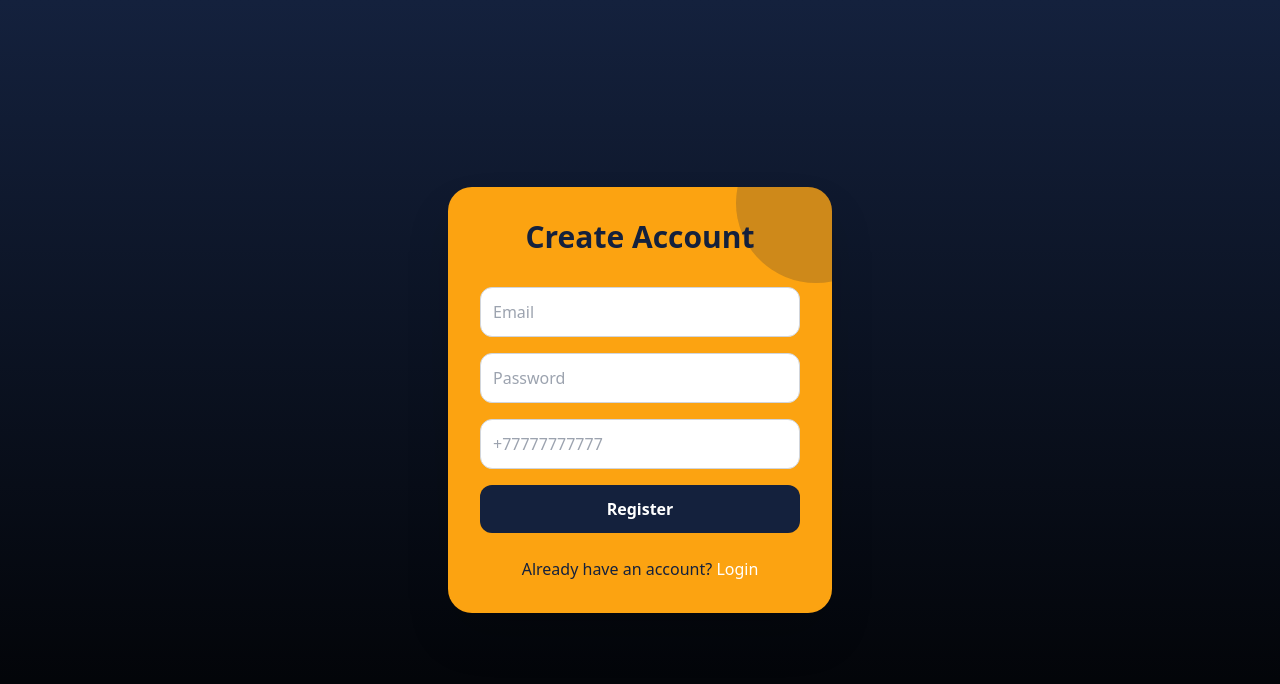
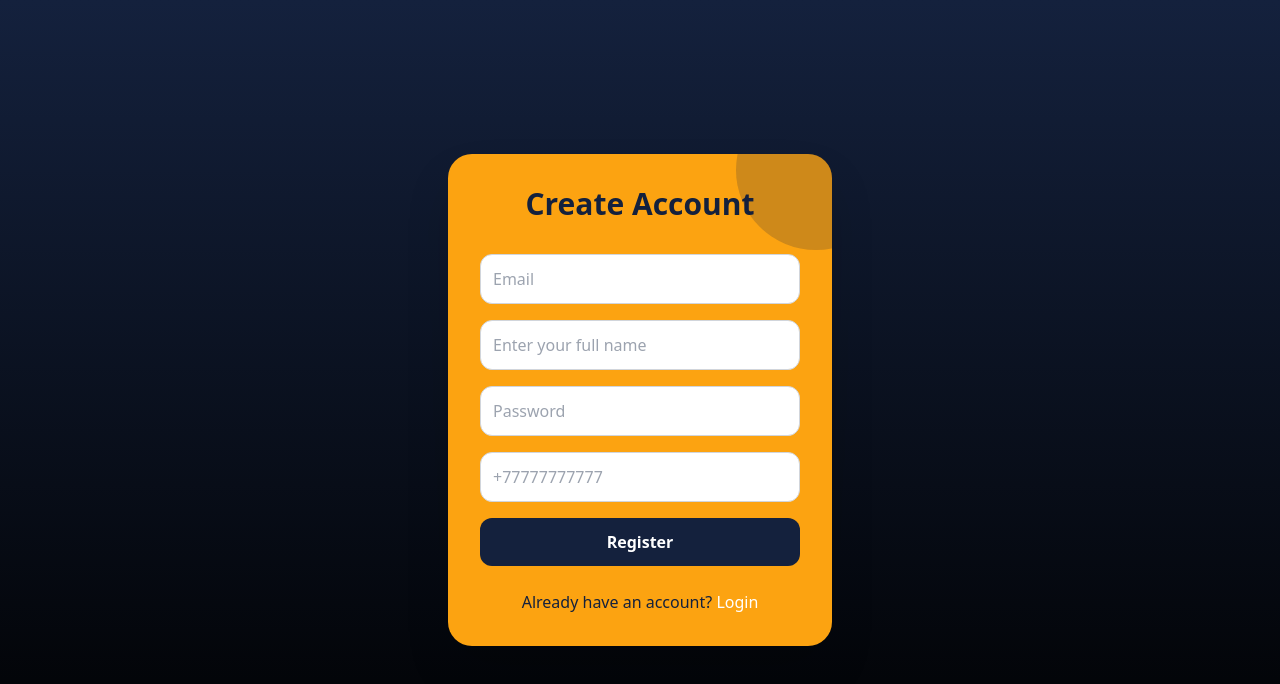
Before and after one commit to Ali-na-abaya/B2B, a Nuxt app: page /register in a window 1280 px wide. Shown: the top 684 px of the page. Built offline with nearby package versions, Linux system fonts and the light colour scheme.

Commit message:
описание изменений

```diff
--- a/composables/useAuth.js
+++ b/composables/useAuth.js
@@ -26,12 +26,12 @@ export const useAuth = () => {
     }
   };
 
-  const register = async (email, password, phoneNumber) => {
+  const register = async (email, fullName, password, phoneNumber) => {
     try {
       const data = await $fetch("/auth/register", {
         baseURL: config.public.apiBase,
         method: "POST",
-        body: { email, password, phoneNumber },
+        body: { email, fullName, password, phoneNumber },
       });
 
       if (data?.accessToken) {
--- a/pages/register.vue
+++ b/pages/register.vue
@@ -18,6 +18,13 @@
           v-model="email"
           type="email"
           placeholder="Email"
+          class="w-full p-3 rounded-xl border border-gray-300 focus:outline-none focus:ring-2 focus:ring-[#14213D] transition"
+          required
+        />
+        <input
+          v-model="fullName"
+          type="text"
+          placeholder="Enter your full name"
           class="w-full p-3 rounded-xl border border-gray-300 focus:outline-none focus:ring-2 focus:ring-[#14213D] transition"
           required
         />
@@ -68,11 +75,13 @@ const { register, login, fetchUser } = useAuth();
 const email = ref("");
 const password = ref("");
 const phoneNumber = ref("");
+const fullName = ref("");
 
 const handleRegister = async () => {
   try {
     const result = await register(
       email.value,
+      fullName.value,
       password.value,
       phoneNumber.value
     );
@@ -81,14 +90,9 @@ const handleRegister = async () => {
       const { token } = result;
       const auth = useAuth();
       auth.token.value = token;
-      // await fetchUser();
-      // navigateTo("/login");
+
       return;
     }
-
-    // await login(email.value, password.value);
-    // await fetchUser();
-    // navigateTo("/login");
   } catch (err) {
     console.error("Registration failed:", err);
     alert("Registration failed!");
```
Also changed, not shown: pages/client/index.vue (+16 -7 lines).
